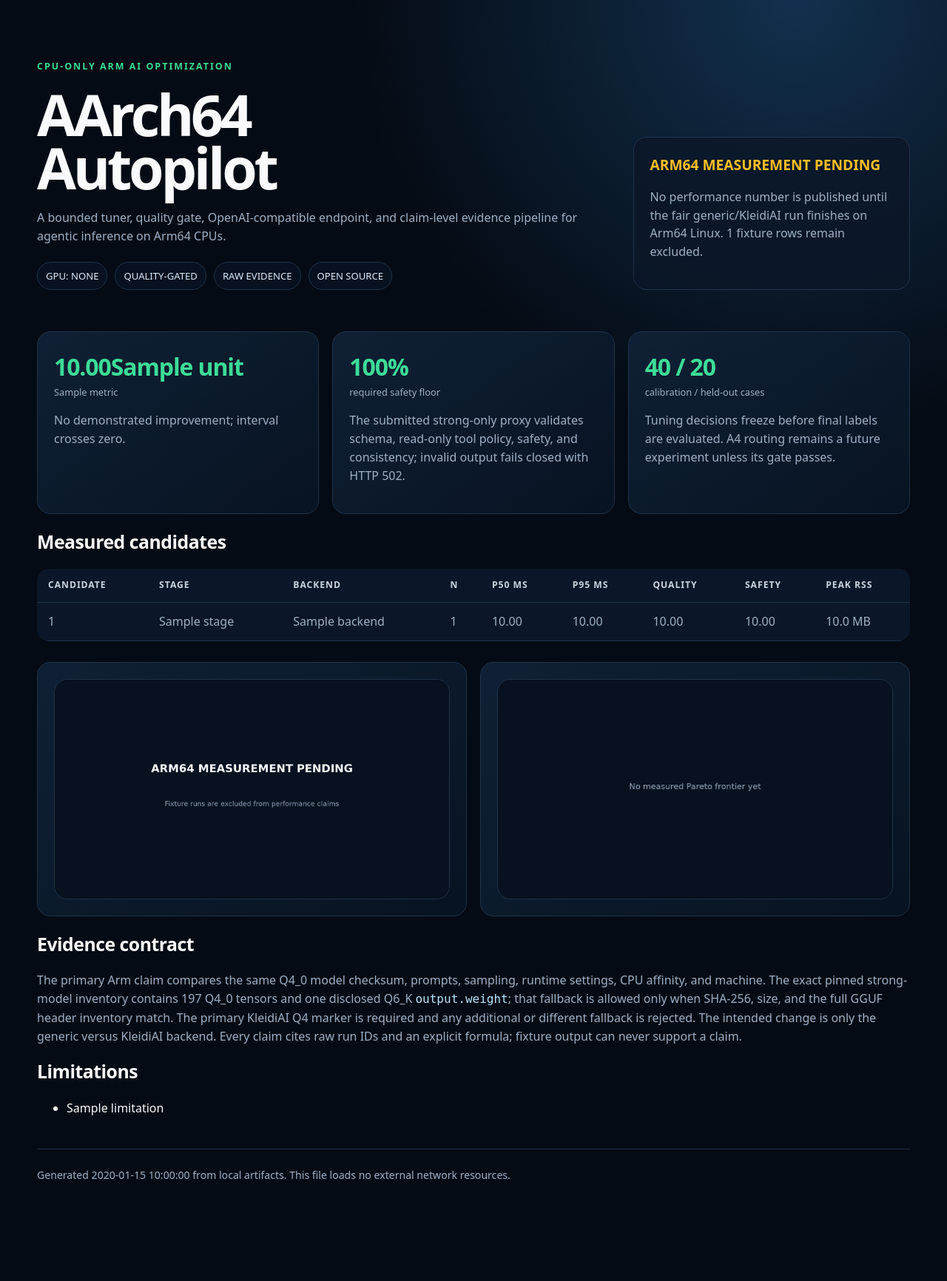
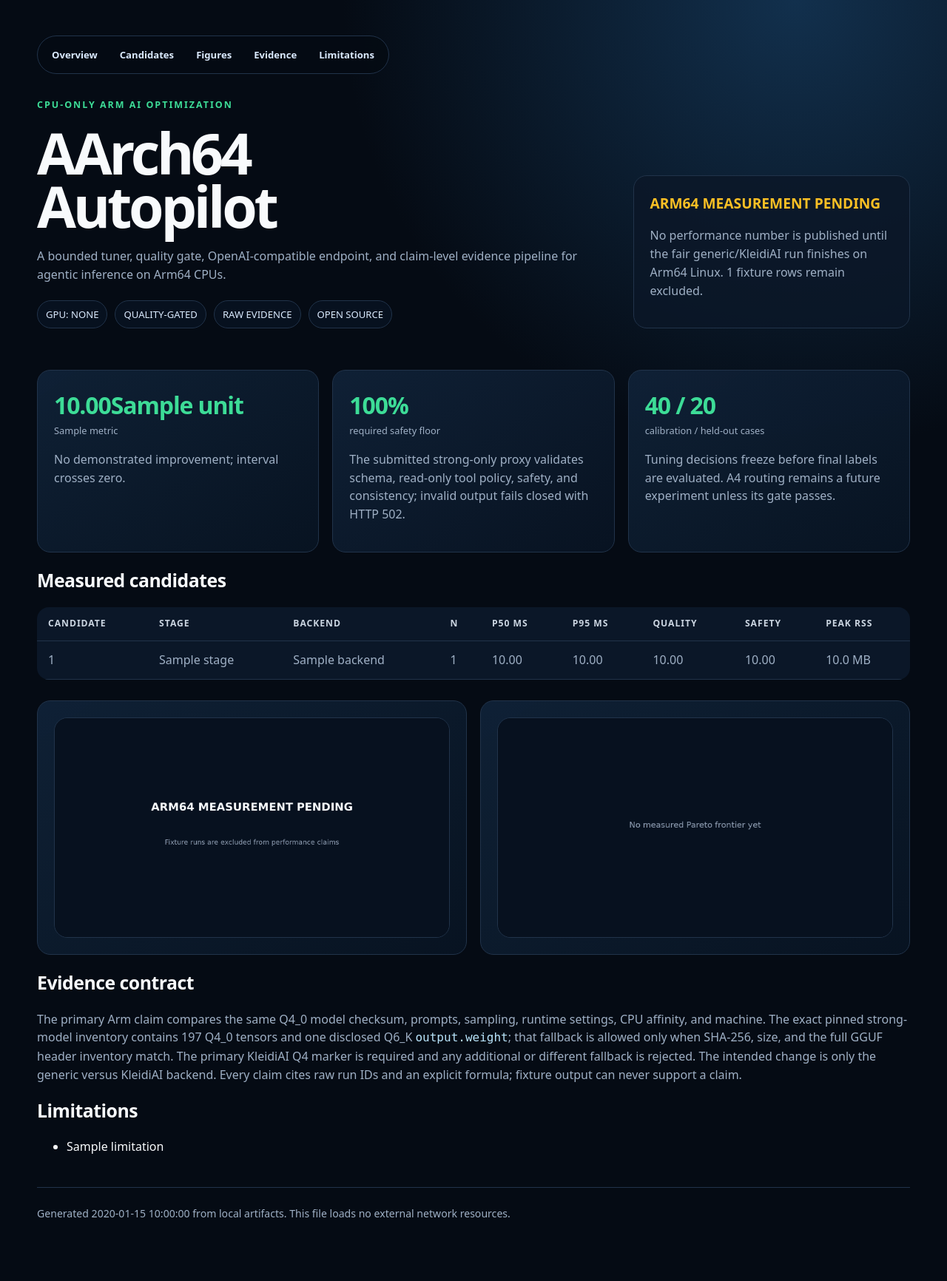
Before and after one commit to xiaodouzi666/AAutopilot, a Python web app: template templates/report.html.j2 in a window 1280 px wide. Shown: the whole page at 74% size. Before the commit the page ends 1594 px from the top, so only its background shows below. Run offline with Jinja, Linux system fonts and the light colour scheme; the template is opened without the code that fills it: most values are stand-ins (such as "Sample title", 1, 10 or a date in 2020).

Commit message:
Improve and verify report navigation

```diff
--- a/artifacts/report-data.json
+++ b/artifacts/report-data.json
@@ -3,7 +3,7 @@
   "claims": [],
   "evidence_status": "measurement-pending",
   "fixture_count": 0,
-  "generated_at": "2026-08-13T22:54:36.429829+00:00",
+  "generated_at": "2026-08-13T23:00:57.375499+00:00",
   "limitations": [
     "Results apply only to the recorded target, model files, runtime commit, and workload.",
     "The synthetic incident suite is not a general LLM capability benchmark.",
--- a/artifacts/report-integrity.json
+++ b/artifacts/report-integrity.json
@@ -1,6 +1,6 @@
 {
   "benchmark-results.json": "37517e5f3dc66819f61f5a7bb8ace1921282415f10551d2defa5c3eb0985b570",
   "claims.json": "37517e5f3dc66819f61f5a7bb8ace1921282415f10551d2defa5c3eb0985b570",
-  "report.html": "7358820eb8090f37947c2adfdcec81c46d632e8db36a53103077d1685b5a5e43",
-  "report.md": "8ca702bd101dc2026f880e887b0eb16b1106dc7ba81c438a2680c192f8097c24"
+  "report.html": "b5f284e5056663b35b238b35ba4efab1bd65982815626e88305109bb57fd9f78",
+  "report.md": "14579f21045c9cd041db7c307b82e5d295d1c30de6ea515a3303c3ef1011db34"
 }
--- a/templates/report.html.j2
+++ b/templates/report.html.j2
@@ -9,6 +9,11 @@
     * { box-sizing:border-box; }
     body { margin:0; color:var(--text); background:radial-gradient(circle at 84% 0,#12304d 0,transparent 30%),var(--bg); font:16px/1.55 ui-sans-serif,system-ui,-apple-system,BlinkMacSystemFont,"Segoe UI",sans-serif; }
     main { width:min(1180px,calc(100% - 40px)); margin:auto; padding:48px 0 80px; }
+    .skip { position:absolute; left:16px; top:-80px; z-index:10; padding:10px 14px; border-radius:10px; color:#00140c; background:var(--mint); font-weight:800; }
+    .skip:focus { top:16px; }
+    nav { position:sticky; top:12px; z-index:5; display:flex; flex-wrap:wrap; gap:8px; width:max-content; max-width:100%; padding:8px; border:1px solid var(--line); border-radius:999px; background:rgba(5,11,20,.92); backdrop-filter:blur(12px); }
+    nav a { color:#dbeafe; text-decoration:none; padding:7px 11px; border-radius:999px; font-size:.82rem; font-weight:700; }
+    nav a:hover,nav a:focus-visible { color:#00140c; background:var(--mint); outline:none; }
     header { display:grid; grid-template-columns:1.35fr .65fr; gap:28px; align-items:end; padding:32px 0 38px; }
     .eyebrow { color:var(--mint); letter-spacing:.16em; text-transform:uppercase; font-size:.78rem; font-weight:800; }
     h1 { font-size:clamp(2.6rem,6vw,5.8rem); line-height:.94; letter-spacing:-.055em; margin:.25em 0; max-width:900px; }
@@ -33,8 +38,15 @@
     @media(max-width:800px){header{grid-template-columns:1fr}.card,.card.wide{grid-column:span 12}}
   </style>
 </head>
-<body><main>
-  <header>
+<body><a class="skip" href="#overview">Skip to report</a><main>
+  <nav aria-label="Report sections">
+    <a href="#overview">Overview</a>
+    <a href="#candidates">Candidates</a>
+    <a href="#figures">Figures</a>
+    <a href="#evidence">Evidence</a>
+    <a href="#limitations">Limitations</a>
+  </nav>
+  <header id="overview">
     <div>
       <div class="eyebrow">CPU-only Arm AI optimization</div>
       <h1>AArch64<br>Autopilot</h1>
@@ -59,14 +71,14 @@
     <article class="card"><div class="metric">40 / 20<small>calibration / held-out cases</small></div><p>Tuning decisions freeze before final labels are evaluated. A4 routing remains a future experiment unless its gate passes.</p></article>
   </section>
 
-  <section><h2>Measured candidates</h2>
+  <section id="candidates"><h2>Measured candidates</h2>
     <table><thead><tr><th>Candidate</th><th>Stage</th><th>Backend</th><th>n</th><th>p50 ms</th><th>p95 ms</th><th>Quality</th><th>Safety</th><th>Peak RSS</th></tr></thead>
       <tbody>{% if summaries %}{% for row in summaries %}<tr><td>{{ row.candidate_id }}</td><td>{{ row.stage }}</td><td>{{ row.backend }}</td><td>{{ row.sample_count }}</td><td>{{ '%.2f'|format(row.p50_latency_ms) }}</td><td>{{ '%.2f'|format(row.p95_latency_ms) }}</td><td>{{ '%.2f'|format(row.quality_score) }}</td><td>{{ '%.2f'|format(row.safety_score) }}</td><td>{{ '%.1f'|format(row.peak_rss_mb) }} MB</td></tr>{% endfor %}{% else %}<tr><td colspan="9">Awaiting same-machine Arm64 Linux A1/A2 measurements.</td></tr>{% endif %}</tbody>
     </table>
   </section>
 
-  <section class="grid" style="margin-top:28px"><article class="card wide"><img class="figure" src="figures/ablation.png" alt="Ablation stages"></article><article class="card wide"><img class="figure" src="figures/pareto.png" alt="Quality latency Pareto candidates"></article></section>
-  <section><h2>Evidence contract</h2><p>The primary Arm claim compares the same Q4_0 model checksum, prompts, sampling, runtime settings, CPU affinity, and machine. The exact pinned strong-model inventory contains 197 Q4_0 tensors and one disclosed Q6_K <code>output.weight</code>; that fallback is allowed only when SHA-256, size, and the full GGUF header inventory match. The primary KleidiAI Q4 marker is required and any additional or different fallback is rejected. The intended change is only the generic versus KleidiAI backend. Every claim cites raw run IDs and an explicit formula; fixture output can never support a claim.</p></section>
-  <section><h2>Limitations</h2><ul>{% for limitation in limitations %}<li>{{ limitation }}</li>{% endfor %}</ul></section>
+  <section id="figures" class="grid" style="margin-top:28px"><article class="card wide"><img class="figure" src="figures/ablation.png" alt="Ablation stages"></article><article class="card wide"><img class="figure" src="figures/pareto.png" alt="Quality latency Pareto candidates"></article></section>
+  <section id="evidence"><h2>Evidence contract</h2><p>The primary Arm claim compares the same Q4_0 model checksum, prompts, sampling, runtime settings, CPU affinity, and machine. The exact pinned strong-model inventory contains 197 Q4_0 tensors and one disclosed Q6_K <code>output.weight</code>; that fallback is allowed only when SHA-256, size, and the full GGUF header inventory match. The primary KleidiAI Q4 marker is required and any additional or different fallback is rejected. The intended change is only the generic versus KleidiAI backend. Every claim cites raw run IDs and an explicit formula; fixture output can never support a claim.</p></section>
+  <section id="limitations"><h2>Limitations</h2><ul>{% for limitation in limitations %}<li>{{ limitation }}</li>{% endfor %}</ul></section>
   <footer>Generated {{ generated_at }} from local artifacts. This file loads no external network resources.</footer>
 </main></body></html>
```
Also changed, not shown: BUILD_STATUS.md (+1 -1 lines), artifacts/report.html (+19 -7 lines), artifacts/report.md (+1 -1 lines), tests/test_report_ui.py (added, +45 -0 lines).
